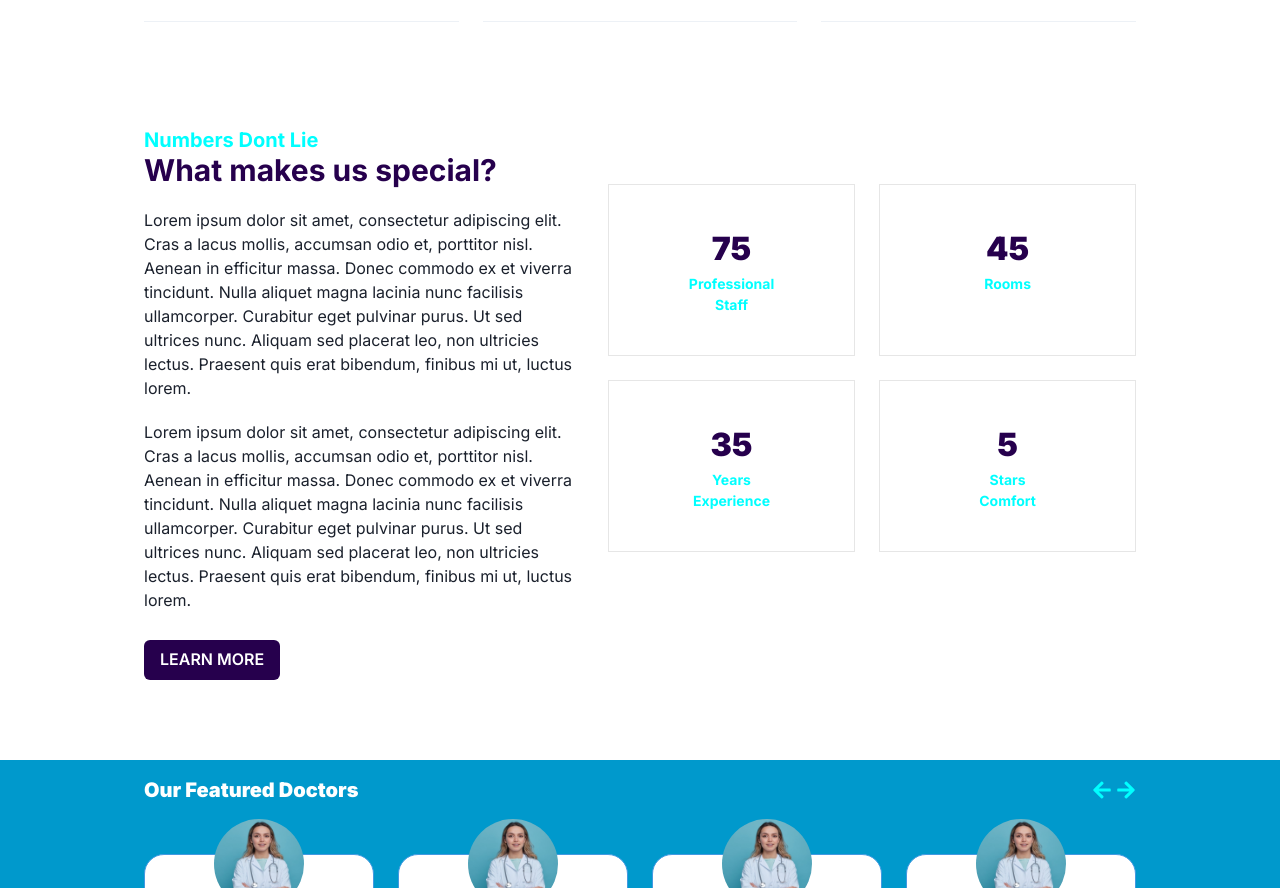
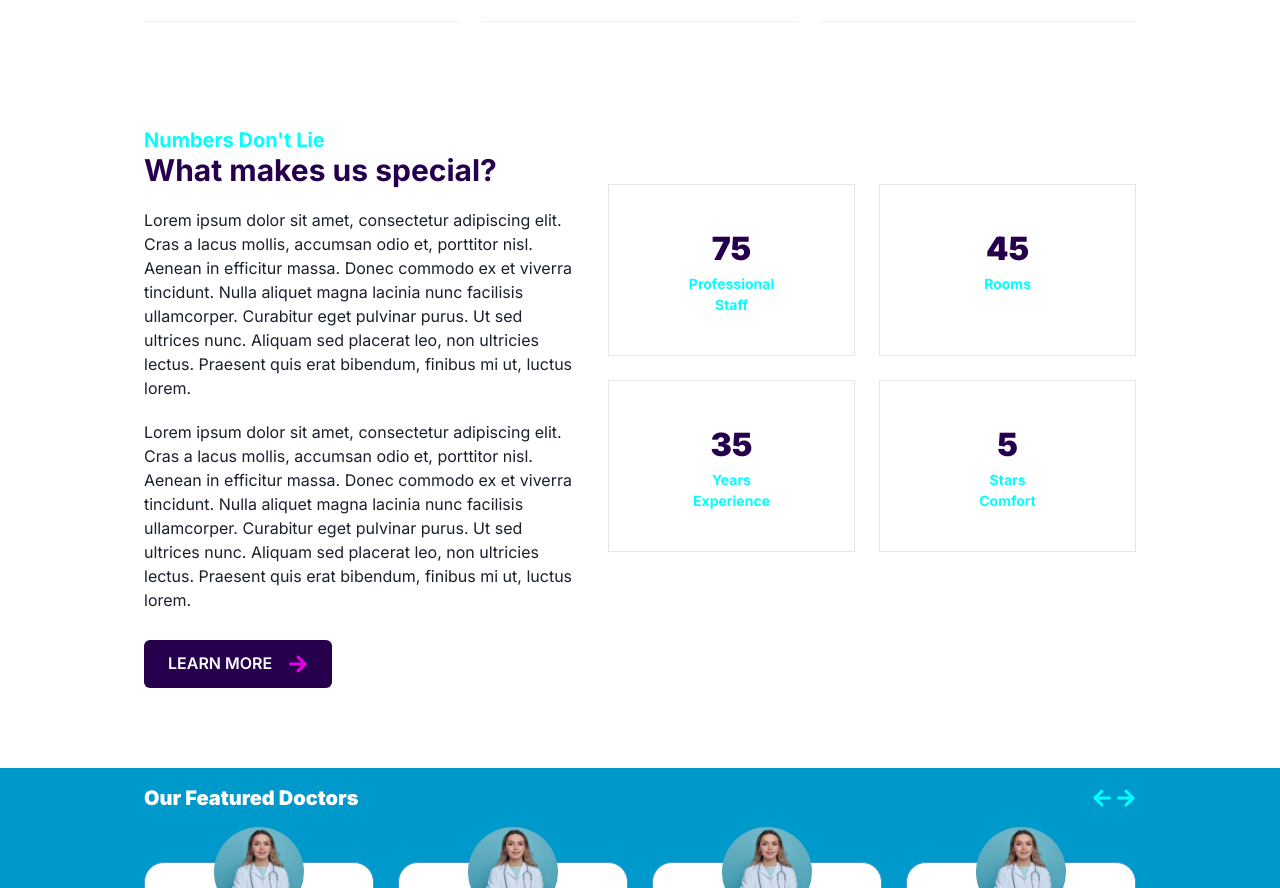
Before and after one commit to leveorxyz/dokto-frontend, a React (Create React App) app: page / in a window 1280 px wide. Shown: the part 446-1334 px from the top of the page. Built offline with nearby package versions, Linux system fonts and the light colour scheme.

Commit message:
Update styles in Description Speciality button

```diff
--- a/src/components/home/DescriptionSpecialityDoctor.tsx
+++ b/src/components/home/DescriptionSpecialityDoctor.tsx
@@ -1,16 +1,18 @@
 import { Button } from "@chakra-ui/button";
 import { Box, Heading } from "@chakra-ui/layout";
 import React from "react";
+import { IconContext } from "react-icons";
+import { FaArrowRight } from "react-icons/fa";
 
 const DescriptionSpecialityDoctor = () => {
 	return (
 		<div>
 			<Box>
-				<Heading as='h6' size='md' color='#00ffff'>Numbers Dont Lie</Heading>
+				<Heading as='h6' size='md' color='#00ffff'>Numbers Don&apos;t Lie</Heading>
 				<Heading as='h4' size='lg' mb='5' color='#26004d'>What makes us special?</Heading>
 				<Box fontSize='md'>Lorem ipsum dolor sit amet, consectetur adipiscing elit. Cras a lacus mollis, accumsan odio et, porttitor nisl. Aenean in efficitur massa. Donec commodo ex et viverra tincidunt. Nulla aliquet magna lacinia nunc facilisis ullamcorper. Curabitur eget pulvinar purus. Ut sed ultrices nunc. Aliquam sed placerat leo, non ultricies lectus. Praesent quis erat bibendum, finibus mi ut, luctus lorem.</Box>
 				<Box mt='5' fontSize='md'>Lorem ipsum dolor sit amet, consectetur adipiscing elit. Cras a lacus mollis, accumsan odio et, porttitor nisl. Aenean in efficitur massa. Donec commodo ex et viverra tincidunt. Nulla aliquet magna lacinia nunc facilisis ullamcorper. Curabitur eget pulvinar purus. Ut sed ultrices nunc. Aliquam sed placerat leo, non ultricies lectus. Praesent quis erat bibendum, finibus mi ut, luctus lorem.</Box>
-				<Button mt='7' textTransform='uppercase' bg='#26004d' color='white' fontSize='md'>Learn more</Button>
+				<Button _hover={{ opacity: ".85" }} _focus={{ outline: "none" }}mt='7' textTransform='uppercase' bg='#26004d' color='white' fontSize='md' p='6'><Box mr='4'>Learn more</Box><IconContext.Provider value={{ color: "#e600e6" }}><FaArrowRight size={20}/></IconContext.Provider></Button>
 			</Box>
 		</div>
 	);
```
